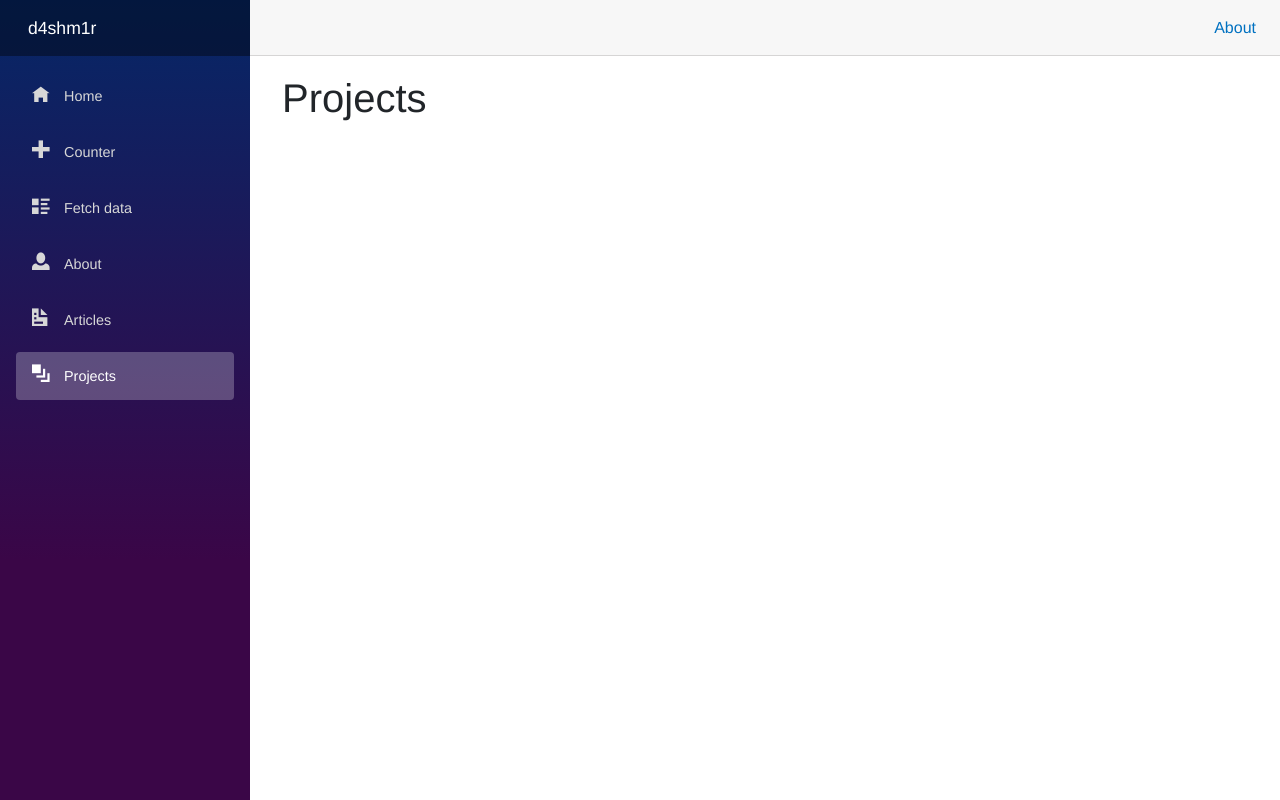
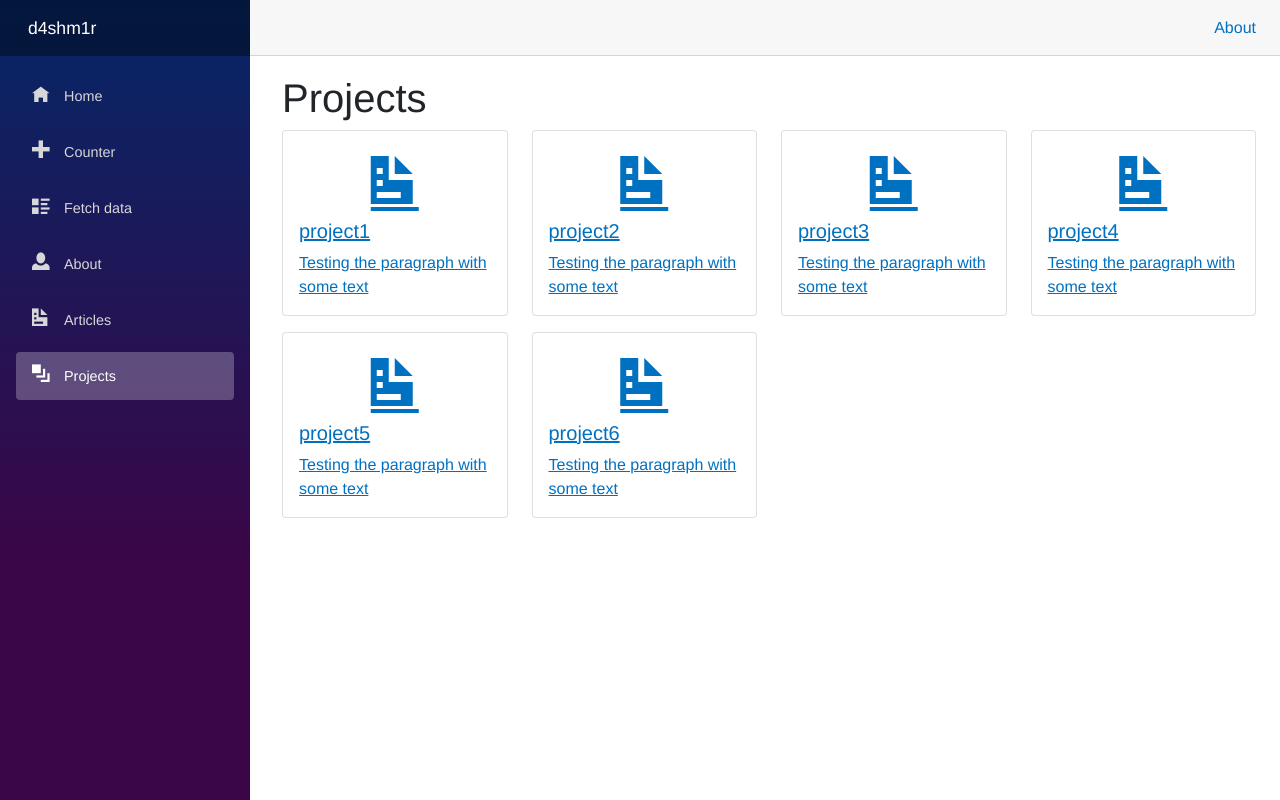
Before and after one commit to d4shm1r/d4shm1r.github.io, an ASP.NET Core app: page /projects in a window 1280 px wide. Run offline with ASP.NET Core 8, Linux system fonts and the light colour scheme; style sheets or scripts are compiled from the project's sources.

Commit message:
Updated Projects Page

```diff
--- a/d4shm1r.github.io/Pages/Projects.razor
+++ b/d4shm1r.github.io/Pages/Projects.razor
@@ -2,5 +2,25 @@
 
 <PageTitle>Projects</PageTitle>
 
+<h1>Projects</h1>
 
-<h1>Projects</h1>
+
+<div class="row">
+    @foreach (var articleName in articleNames)
+    {
+        <div class="col-sm-3">
+            <a href="/articles/@articleName" class="card mb-3">
+                <span class="oi oi-document" aria-hidden="true" style="font-size: 3em; display: block; margin: auto; padding-top: 0.5em"></span>
+                <div class="card-body">
+                    <h5 class="card-title">@articleName</h5>
+                    <p class="card-text">Testing the paragraph with some text</p>
+                </div>
+            </a>
+        </div>
+        <br />
+    }
+</div>
+
+@code {
+    private List<string> articleNames = new List<string> { "project1", "project2", "project3", "project4", "project5", "project6" };
+}
```
